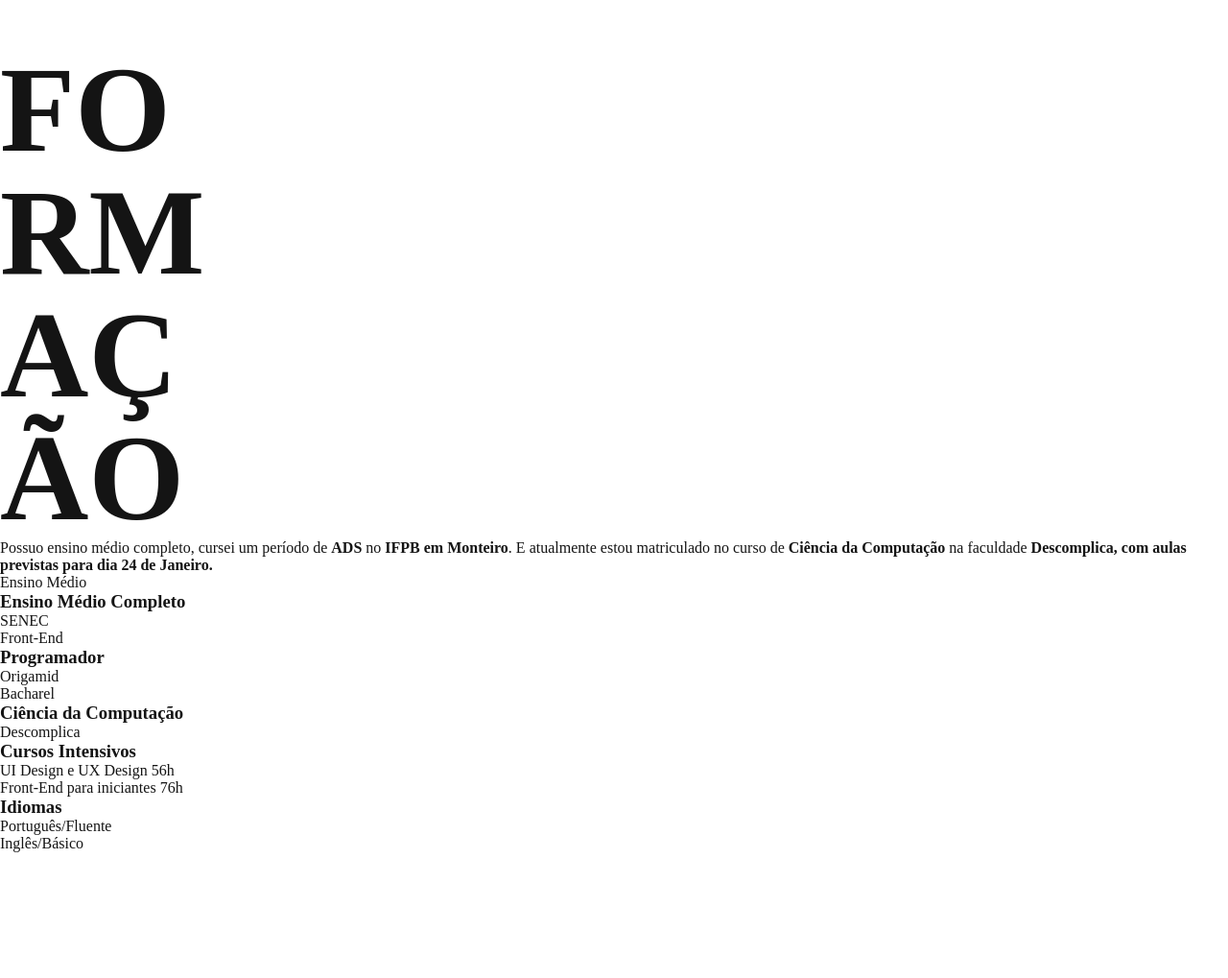
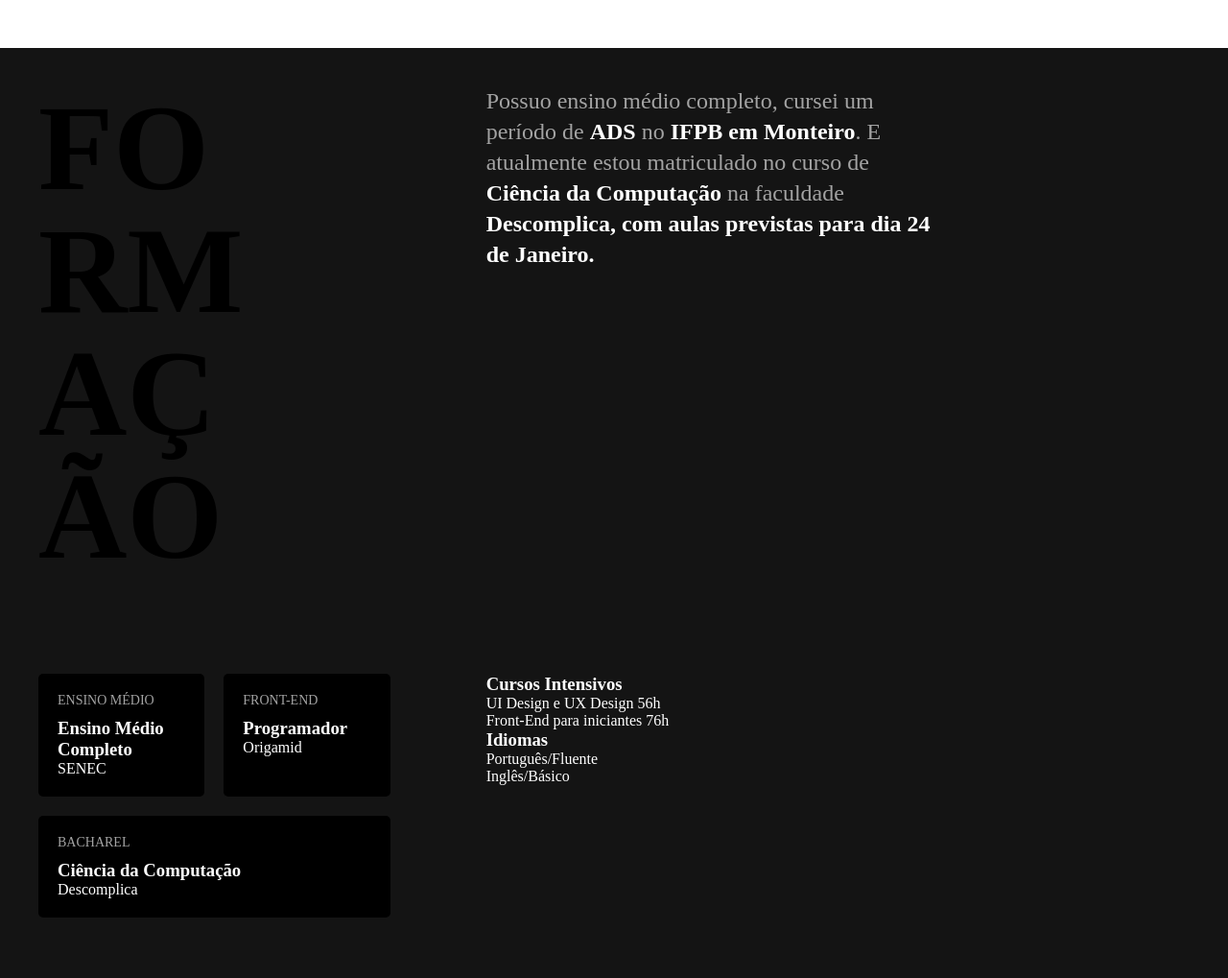
Before and after one commit to andreonofre/porfolio, a plain HTML site: page index.html in a window 1280 px wide. Shown: the part 1760-2779 px from the top of the page at 96% size. Before the commit the page ends 2648 px from the top, so only its background shows below. Drawn offline with Linux system fonts and the light colour scheme.

Commit message:
Formação atuali...]

```diff
--- a/CSS/formacao.css
+++ b/CSS/formacao.css
@@ -0,0 +1,53 @@
+.formacao{
+    background-color: #141414;
+    color: white;
+}
+
+.formacao-container{
+    max-width: 1200px;
+    padding: 40px 20px;
+    display: grid;
+    grid-template-columns: 1fr 2fr;
+    margin: 0 auto;
+    gap: 100px;
+}
+
+.formacao .subtitulo{
+    color: #000000;
+}
+
+.formacao-texto{
+    font-size: 1.5rem;
+    line-height: 1.33;
+    margin-bottom: 60px;
+    max-width: 40ch;
+    color: #a3a3a3;
+
+}
+
+.formacao-texto strong{
+    color: #ffffff;
+}
+
+.faculdade-lista{
+    display: flex;
+    flex-wrap: wrap;
+    gap: 20px;
+    margin-bottom: 60px;
+}
+
+.faculdade{
+    display: flex;
+    flex: 1;
+    background-color: #000000;
+    padding: 20px;
+    border-radius: 5px;
+    flex-direction: column;
+}
+
+.faculdade-tipo{
+    font-size: .875rem;
+    text-transform: uppercase;
+    color: #a3a3a3;
+    margin-bottom: 10px;
+}
```
Also changed, not shown: index.html (+2 -0 lines).
